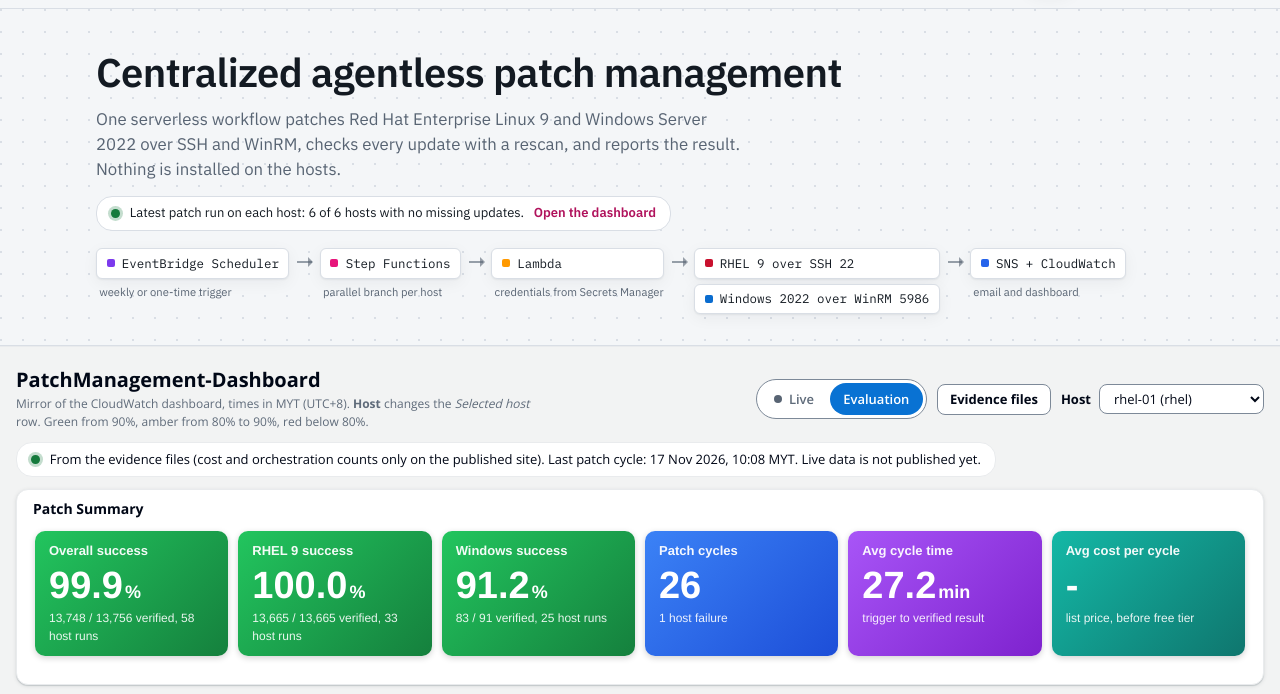
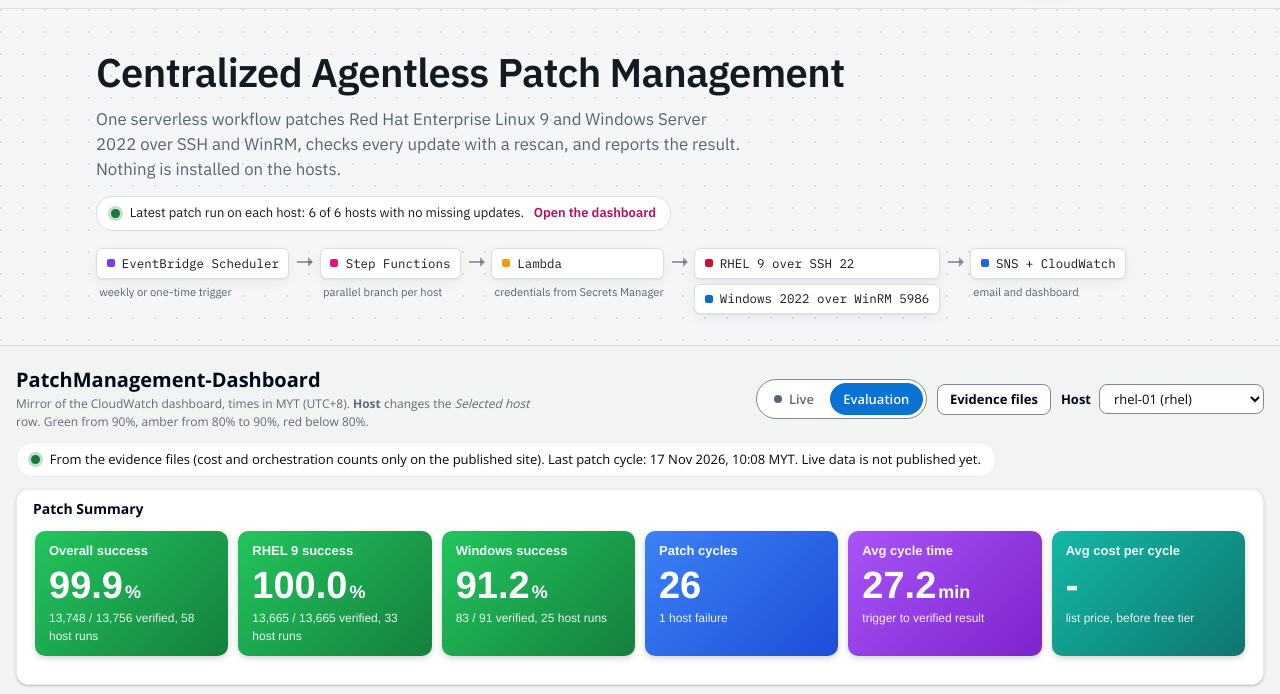
Before and after one commit to ikmalj/agentless-patch-management, a plain HTML site: page site/index.html in a window 1280 px wide. Shown: the part 52-746 px from the top of the page. Drawn offline with nearby package versions, Linux system fonts and the light colour scheme; no server answers.

Commit message:
Title case for the project name on the website and README
"Centralized Agentless Patch Management" in the page heading, the link
preview title and the preview picture (og.png re-rendered); the README
heading now carries the full FYP title.

```diff
--- a/site/index.html
+++ b/site/index.html
@@ -13,7 +13,7 @@
 <meta property="og:type" content="website">
 <meta property="og:site_name" content="serverless-patch">
 <meta property="og:url" content="https://agentless.ikmaljohari.my/">
-<meta property="og:title" content="Centralized agentless patch management">
+<meta property="og:title" content="Centralized Agentless Patch Management">
 <meta property="og:description" content="RHEL 9 and Windows Server 2022 patched by AWS Step Functions and Lambda with no agent on any host. Live CloudWatch dashboard, updated after every patch cycle.">
 <meta property="og:image" content="https://agentless.ikmaljohari.my/assets/og.png">
 <meta property="og:image:width" content="1200">
@@ -51,7 +51,7 @@
 <main id="main">
   <section class="hero" id="top">
     <div class="wrap hero-in">
-      <h1>Centralized agentless patch management</h1>
+      <h1>Centralized Agentless Patch Management</h1>
       <p class="lede">One serverless workflow patches Red Hat Enterprise Linux 9 and Windows Server 2022 over SSH and WinRM, checks every update with a rescan, and reports the result. Nothing is installed on the hosts.</p>
       <p class="status-line hero-status" id="hero-status"><span class="dot" aria-hidden="true"></span><span id="hero-status-text">Checking the latest patch results…</span> <a href="#dashboard">Open the dashboard</a></p>
 
```
Also changed, not shown: site-src/og-card.html (+1 -1 lines), site/assets/og.png, 1 other file.
